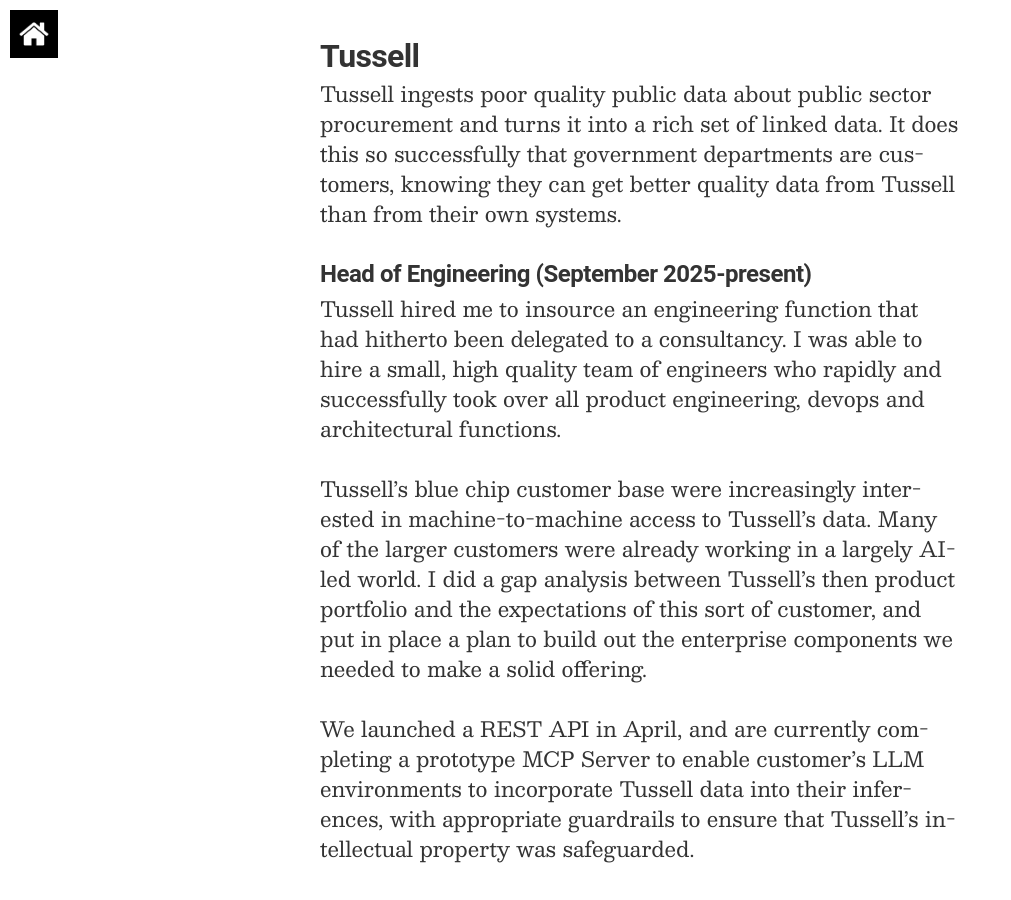
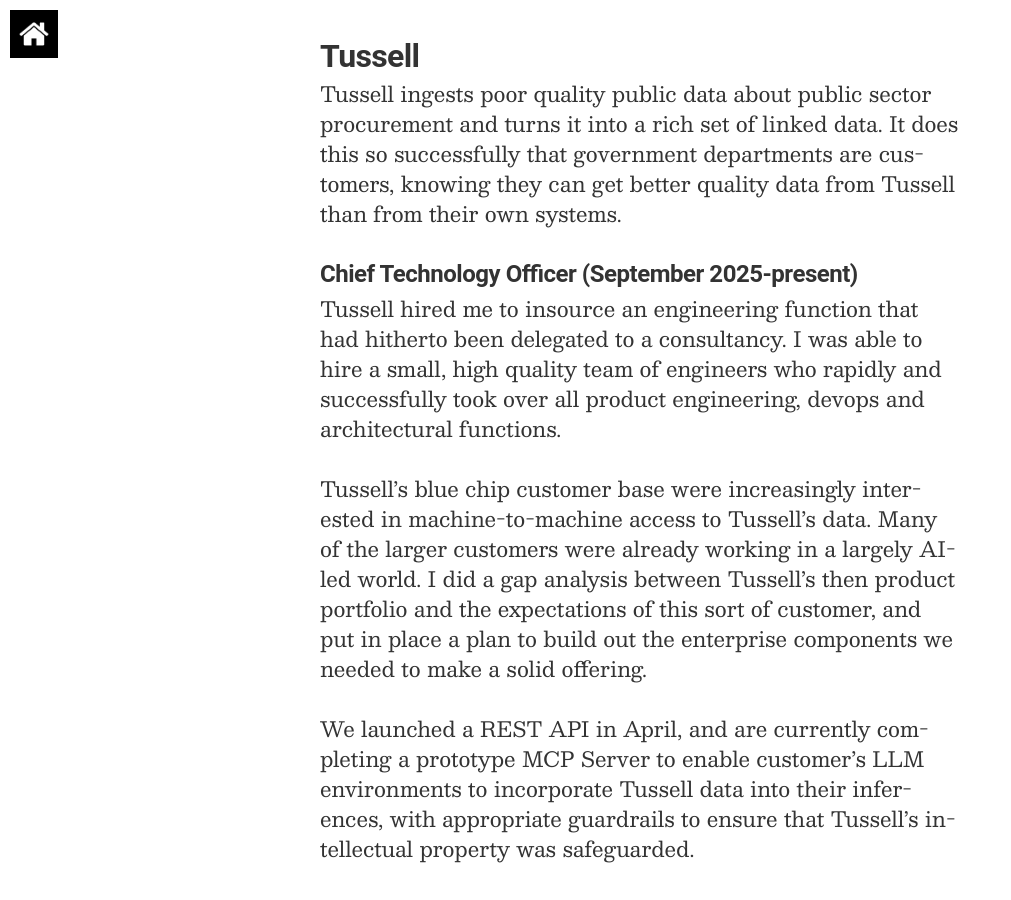
Before and after one commit to dominicsayers/dominicsayers.github.com, a Jekyll site: the page built from cv.md, in a window 1280 px wide and 900 px high, scrolled down 1807 px. Shown: the whole window, without its empty margins (0-1011 px from the left). Built offline with Jekyll 4.4.1, drawn with Linux system fonts in a browser that asks for light colours; some of the changed text lies outside the part shown.

Commit message:
feat: update job title

```diff
--- a/cv.md
+++ b/cv.md
@@ -42,7 +42,7 @@
 
 | Company | Role | Notes |
 |-|-|-|
-| Tussell | Head of Engineering | Insourcing a small engineering team to achieve greater velocity. Building out machine-to-machine channels to bring this data-led company into the LLM/AI era |
+| Tussell | CTO | Insourcing a small engineering team to achieve greater velocity. Building out machine-to-machine channels to bring this data-led company into the LLM/AI era |
 | Neural Alpha | CTO | <span class="print">Repairing an at-risk</span><span class="no-print">Building on a</span> strategic relationship with a financial institution. Improving SDLC process. |
 | Excession | VP Engineering | Completing the cloud migration of a complex system. Scaling a team from 25 to a target size of 75+. Gaining ISO 27001 certification. Improving SDLC process. |
 | Anthemis | Entrepreneur-in-residence | Working with VCs from seed stage to beyond series A. Conducting Tech Due Diligence. Fundraising. |
@@ -52,7 +52,7 @@
 
 Tussell ingests poor quality public data about public sector procurement and turns it into a rich set of linked data. It does this so successfully that government departments are customers, knowing they can get better quality data from Tussell than from their own systems.
 
-### Head of Engineering (September 2025-present)
+### Chief Technology Officer (September 2025-present)
 
 Tussell hired me to insource an engineering function that had hitherto been delegated to a consultancy. I was able to hire a small, high quality team of engineers who rapidly and successfully took over all product engineering, devops and architectural functions.
 
```
